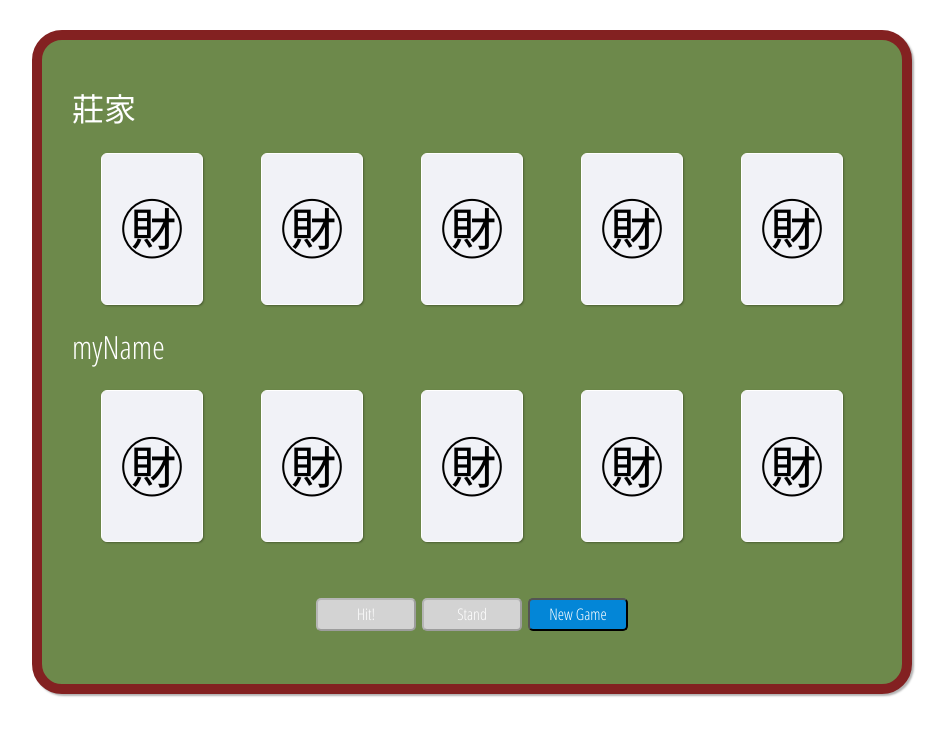
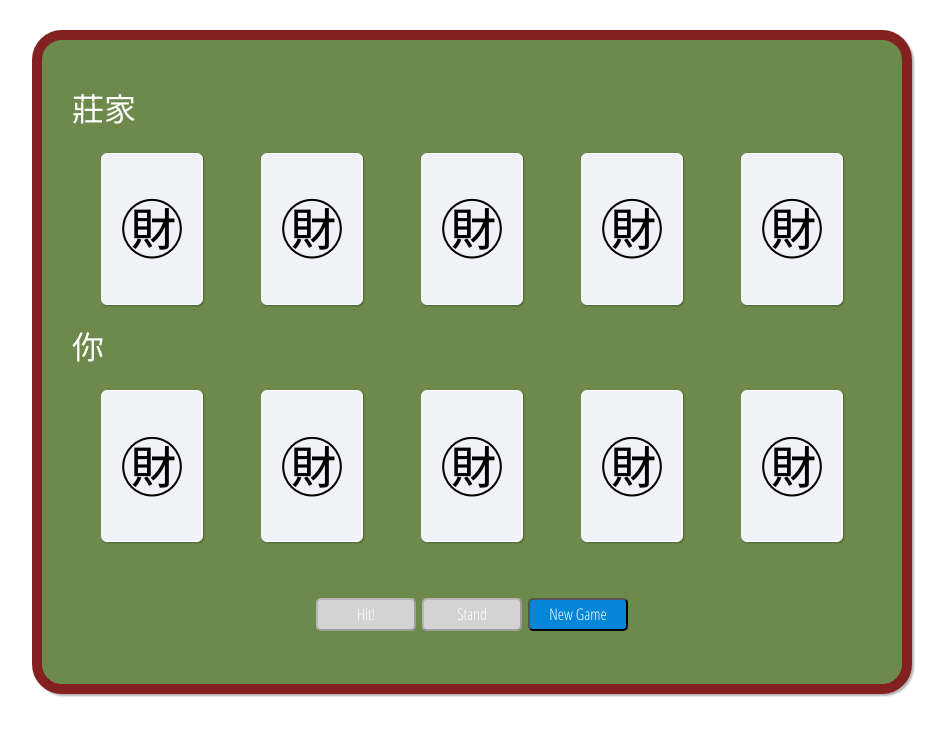
Before and after one commit to persist2304/pokerGame, a plain HTML site: page index.html in a window 1280 px wide. Shown: the whole page, without its empty margins (168-1114 px from the left). Drawn offline with Linux system fonts and the light colour scheme.

Commit message:
Update index.html

```diff
--- a/index.html
+++ b/index.html
@@ -25,7 +25,7 @@
       </section>
 
       <section class="your-cards zone">
-        <h1>myName</h1>
+        <h1>你</h1>
         <div class="deck">
           <div class="card"><span></span><div class="yourCard" id="yourCard1"></div></div>
           <div class="card"><span></span><div class="yourCard" id="yourCard2"></div></div>
```
